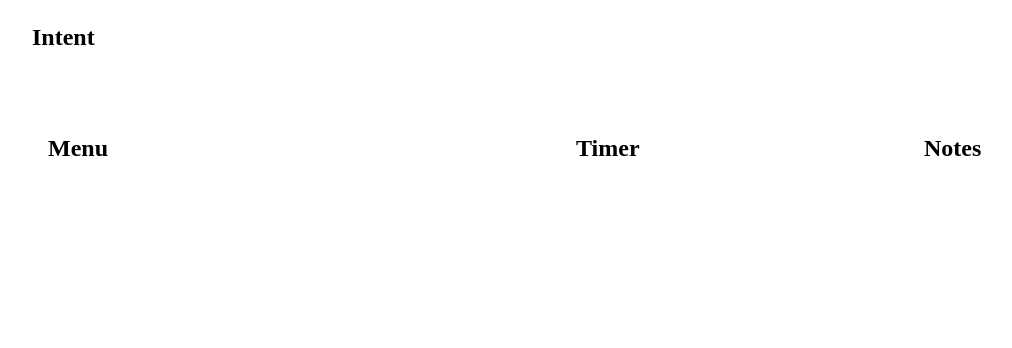
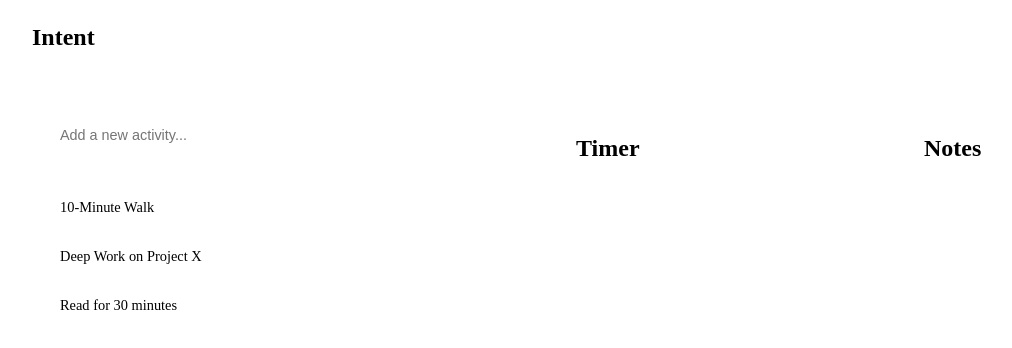
Before and after one commit to SimField2107/intent-app, a React (Vite) app: page / in a window 1280 px wide. Shown: the top 348 px of the page, without its empty margins (8-1020 px from the left). Built offline with nearby package versions, Linux system fonts and the light colour scheme; the HTML template or start-up script is replaced by a standard one.

Commit message:
feat: Build static UI for Menu component

```diff
--- a/src/components/Menu.jsx
+++ b/src/components/Menu.jsx
@@ -1,9 +1,25 @@
 import React from 'react';
+import styles from './Menu.module.css';
 
 const Menu = () => {
   return (
-    <div>
-      <h3>Menu Component</h3>
+    <div className={styles.menu}>
+      <form className={styles.form}>
+        <input
+          type="text"
+          placeholder="Add a new activity..."
+          className={styles.input}
+        />
+        <button type="submit" className={styles.button}>
+          Add
+        </button>
+      </form>
+
+      <ul className={styles.list}>
+        <li className={styles.listItem}>10-Minute Walk</li>
+        <li className={styles.listItem}>Deep Work on Project X</li>
+        <li className={styles.listItem}>Read for 30 minutes</li>
+      </ul>
     </div>
   );
 };
--- /dev/null
+++ b/src/components/Menu.module.css
@@ -0,0 +1,65 @@
+.menu {
+  display: flex;
+  flex-direction: column;
+  gap: 1rem;
+}
+
+.form {
+  display: flex;
+  gap: 0.5rem;
+  margin-bottom: 1rem;
+}
+
+.input {
+  flex: 1;
+  padding: 0.75rem;
+  border: 1px solid var(--card-background-dark);
+  border-radius: 4px;
+  background-color: var(--background-dark);
+  color: var(--text-dark);
+  font-size: 0.9rem;
+}
+
+.input:focus {
+  outline: none;
+  border-color: var(--primary-accent);
+}
+
+.button {
+  padding: 0.75rem 1rem;
+  background-color: var(--primary-accent);
+  color: white;
+  border: none;
+  border-radius: 4px;
+  cursor: pointer;
+  font-size: 0.9rem;
+  font-weight: 500;
+  transition: background-color 0.2s;
+}
+
+.button:hover {
+  background-color: #0099e6;
+}
+
+.list {
+  list-style: none;
+  padding: 0;
+  margin: 0;
+  display: flex;
+  flex-direction: column;
+  gap: 0.5rem;
+}
+
+.listItem {
+  padding: 0.75rem;
+  background-color: var(--background-dark);
+  border: 1px solid var(--card-background-dark);
+  border-radius: 4px;
+  color: var(--text-dark);
+  font-size: 0.9rem;
+  transition: border-color 0.2s;
+}
+
+.listItem:hover {
+  border-color: var(--primary-accent);
+}
--- a/src/pages/DashboardPage.jsx
+++ b/src/pages/DashboardPage.jsx
@@ -1,5 +1,6 @@
 import React from 'react';
 import Header from '../components/Header';
+import Menu from '../components/Menu';
 import styles from './DashboardPage.module.css';
 
 const DashboardPage = () => {
@@ -8,7 +9,7 @@ const DashboardPage = () => {
       <Header />
       <main className={styles.main}>
         <div className={styles.leftColumn}>
-          <h2>Menu</h2>
+          <Menu />
         </div>
         <div className={styles.centerColumn}>
           <h2>Timer</h2>
```
